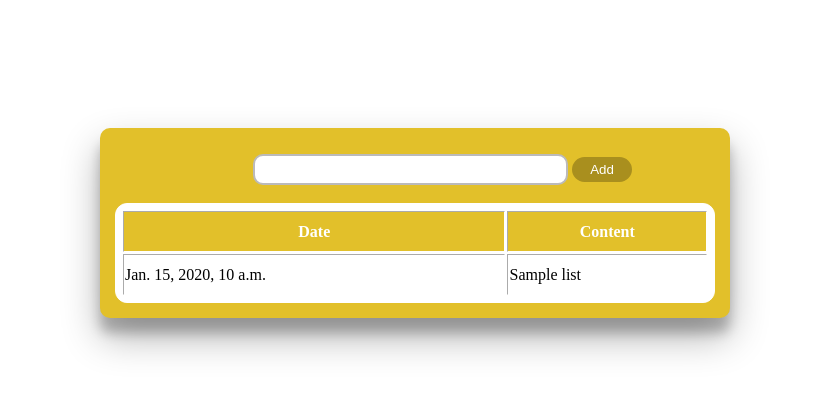
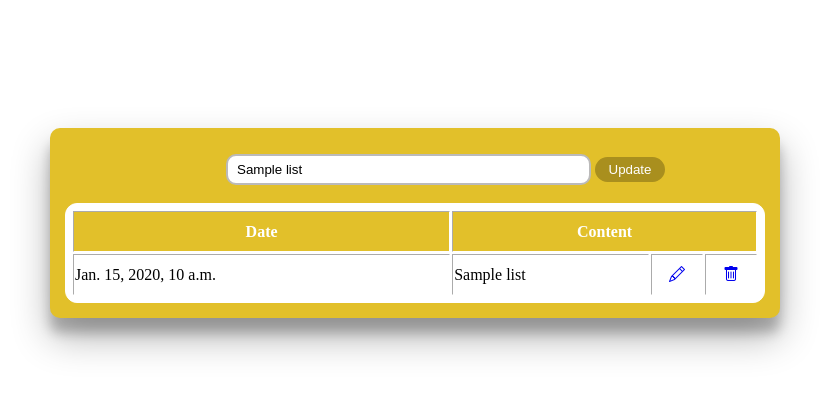
Before and after one commit to Vysakh799/Django-Todo-list, a Django app: template project/templates/index.html in a window 1280 px wide. Shown: the part 70-464 px from the top of the page, without its empty margins (225-1054 px from the left). Run offline with Django 5.2, Linux system fonts and the light colour scheme; the template is opened without the code that fills it: most values are stand-ins (such as "Sample title", 1, 10 or a date in 2020); some libraries are stand-ins or nearby versions.

Commit message:
added update and delete

```diff
--- a/project/app/urls.py
+++ b/project/app/urls.py
@@ -1,5 +1,8 @@
 from django.urls import path
 from . import views
 urlpatterns = [
-    path('',views.index)
+    path('',views.index),
+    path('update/<pk>',views.update),
+    path('delete/<pk>',views.delete)
+
 ]
--- a/project/static/sample.css
+++ b/project/static/style1.css
@@ -21,12 +21,11 @@ body{
 }
 .container{
     background-color: rgb(226, 192, 42);
-    width: fit-content;
+    min-width: 700px;
     padding: 15px;
     margin-top: 10%;
     border-radius: 10px;
     box-shadow: rgba(0, 0, 0, 0.3) 0px 19px 38px, rgba(0, 0, 0, 0.22) 0px 15px 12px;
-
 }
 .form{
     height: 60px;
@@ -38,7 +37,7 @@ body{
     margin-top: 11px;
 }
 table{
-    width: 600px;
+    width: 700px;
     height: 100px;
     background-color: rgb(255, 255, 255);
     border: 1px solid rgb(255, 255, 255);
--- a/project/templates/index.html
+++ b/project/templates/index.html
@@ -5,7 +5,9 @@
     <meta charset="UTF-8">
     <meta name="viewport" content="width=device-width, initial-scale=1.0">
     <title>Todo-list</title>
-    <link rel="stylesheet" href="{% static 'sample.css' %}">
+    <link rel="stylesheet" href="{% static 'style1.css' %}">
+    <!-- Option 1: Include in HTML -->
+    <link rel="stylesheet" href="https://cdn.jsdelivr.net/npm/bootstrap-icons@1.3.0/font/bootstrap-icons.css">
 </head>
 <body>
     <div class="main">
@@ -14,26 +16,40 @@
         </div>
         <div class="container">
             <div class="form">
+                {% if data1 %}
+                <form action="../update/{{data1.pk}}" method="POST">
+                    {% csrf_token %}
+                    <input type="text" name="list" id="inp" value="{{data1.list}}" style="height: 25px;width: 50%; border-radius: 10px;padding-left: 9px; border: 2px solid rgb(187, 186, 186);" required>
+                    <input type="submit" name="" id="btn1" value="Update">
+                </form>
+                {% else %}
                 <form action="../" method="POST">
                     {% csrf_token %}
-                    <input type="text" name="list" id="inp" style="height: 25px;width: 50%; border-radius: 10px;padding-left: 9px; border: 2px solid rgb(187, 186, 186);">
+                    <input type="text" name="list" id="inp" style="height: 25px;width: 50%; border-radius: 10px;padding-left: 9px; border: 2px solid rgb(187, 186, 186);" required>
                     <input type="submit" name="" id="btn1" value="Add">
                 </form>
+                {% endif %}
             </div>
+
             <div class="table">
+                {% if data %}
                 <table border="1">
                     <tr>
                         <th>Date</th>
-                        <th>Content</th>
+                        <th colspan="3">Content</th>
                     </tr>
                     {% for i in data %}
                     <tr>
                         <td>{{i.date}}</td>
                         <td>{{i.list}}</td>
+                        <td style="text-align: center;"><a href="../update/{{i.pk}}"><i class="bi bi-pencil"></i></a></td>
+                        <td style="text-align: center;"><a href="../delete/{{i.pk}}"><i class="bi bi-trash"></i></a></td>
                     </tr>
                     {% endfor %}
                 </table>
+                {% endif %}
             </div>
+
         </div>
     </div>
 </body>
```
Also changed, not shown: project/app/views.py (+32 -9 lines), project/db.sqlite3.
